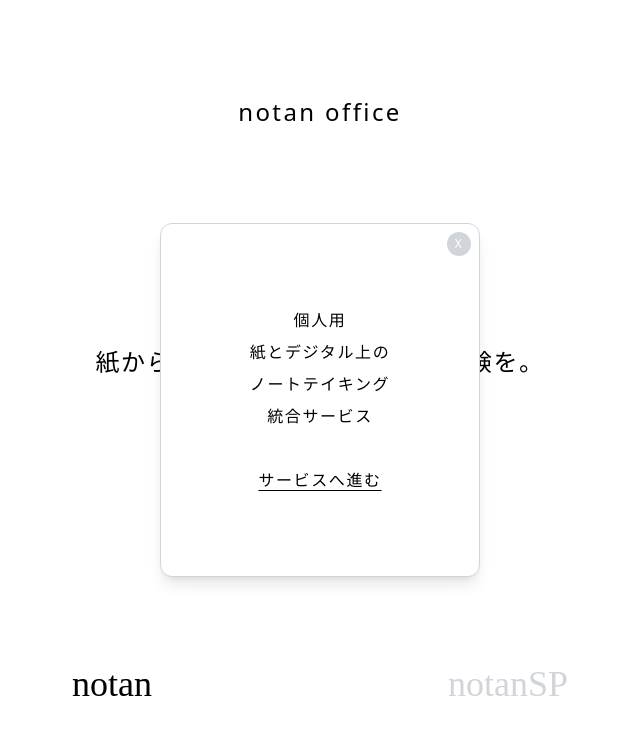
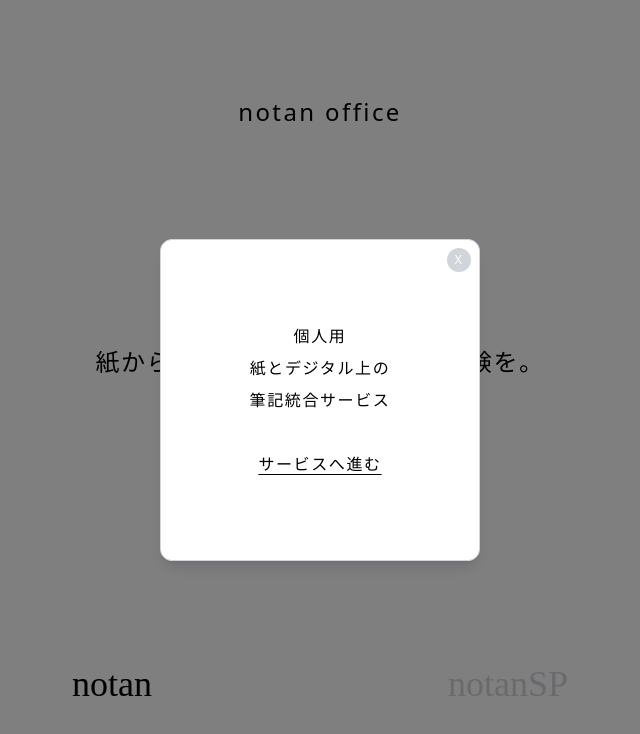
Before and after one commit to Takuzen/notan-office, a Next.js app: page / in a window 1280 px wide. Both pictures are taken after a click on the element "notan". Shown: the top 734 px of the page, without its empty margins (320-960 px from the left). Built offline with nearby package versions, Linux system fonts and the light colour scheme.

Commit message:
feat: perfect the floating window UX

```diff
--- a/src/app/page.tsx
+++ b/src/app/page.tsx
@@ -49,24 +49,28 @@ export default function Home() {
           <h1 className='font-yatra text-3xl sm:text-4xl text-gray-300 cursor-pointer' onClick={handleNotanSPClick}>
             notanSP
           </h1>
-
         </div>
       </div>
 
       {showFloatingWindow && (
+        <>
+          <div className="fixed top-0 left-0 w-full h-full bg-black opacity-50"></div>
           <div className="fixed z-50 top-1/2 left-1/2 transform -translate-x-1/2 -translate-y-1/2 w-80 px-10 py-20 sm:px-10 sm:py-20 bg-white border border-gray-300 rounded-xl shadow-lg text-center leading-loose tracking-widest">
             <button className="absolute top-2 right-2 w-6 h-6 flex items-center justify-center rounded-full bg-gray-300" onClick={handleCloseClick}>
               <span className="text-white text-xs">X</span>
             </button>
-          <p>個人用<br/>紙とデジタル上の<br/>ノートテイキング<br/>統合サービス</p>
+            <p>個人用<br/>紙とデジタル上の<br/>筆記統合サービス</p>
             <br/>
             <Link href="https://notan.vercel.app">
               <p className='underline underline-offset-4'>サービスへ進む</p>
             </Link>
           </div>
+        </>
       )}
 
       {showFloatingWindowSP && (
+        <>
+          <div className="fixed top-0 left-0 w-full h-full bg-black opacity-50"></div>
           <div className="fixed z-50 top-1/2 left-1/2 transform -translate-x-1/2 -translate-y-1/2 w-80 px-10 py-20 sm:px-10 sm:py-20 bg-white border border-gray-300 rounded-xl shadow-lg text-center leading-loose tracking-widest">
             <button className="absolute top-2 right-2 w-6 h-6 flex items-center justify-center rounded-full bg-gray-300" onClick={handleCloseClick}>
               <span className="text-white text-xs">X</span>
@@ -75,6 +79,7 @@ export default function Home() {
             <br/>
             <p className='text-yellow-500'>Apple Vision Pro<br/>と同時リリース</p>
           </div>
+        </>
       )}
     </main>
   );
```
Lines whose indentation alone changed are shown as unchanged.
